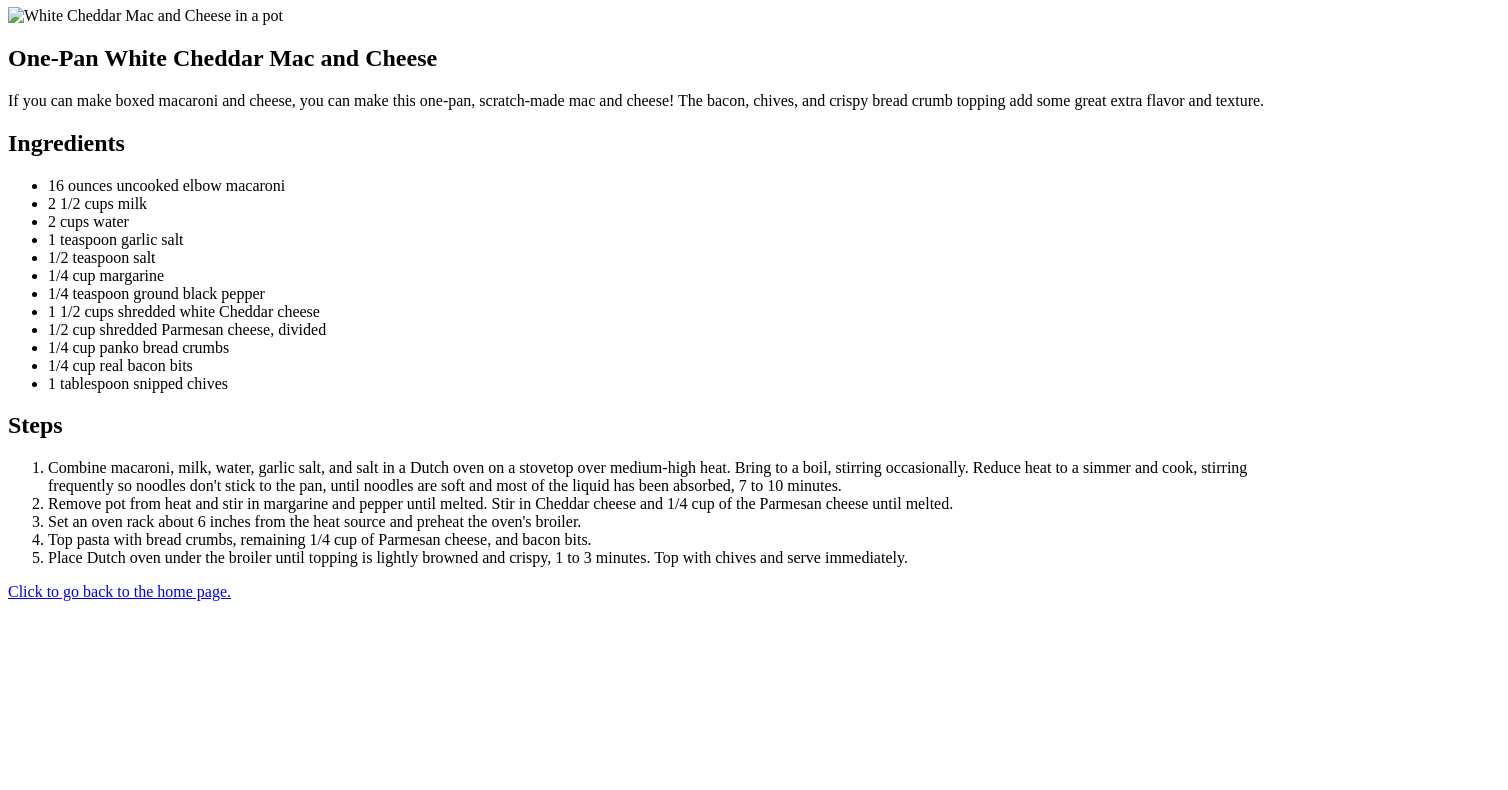
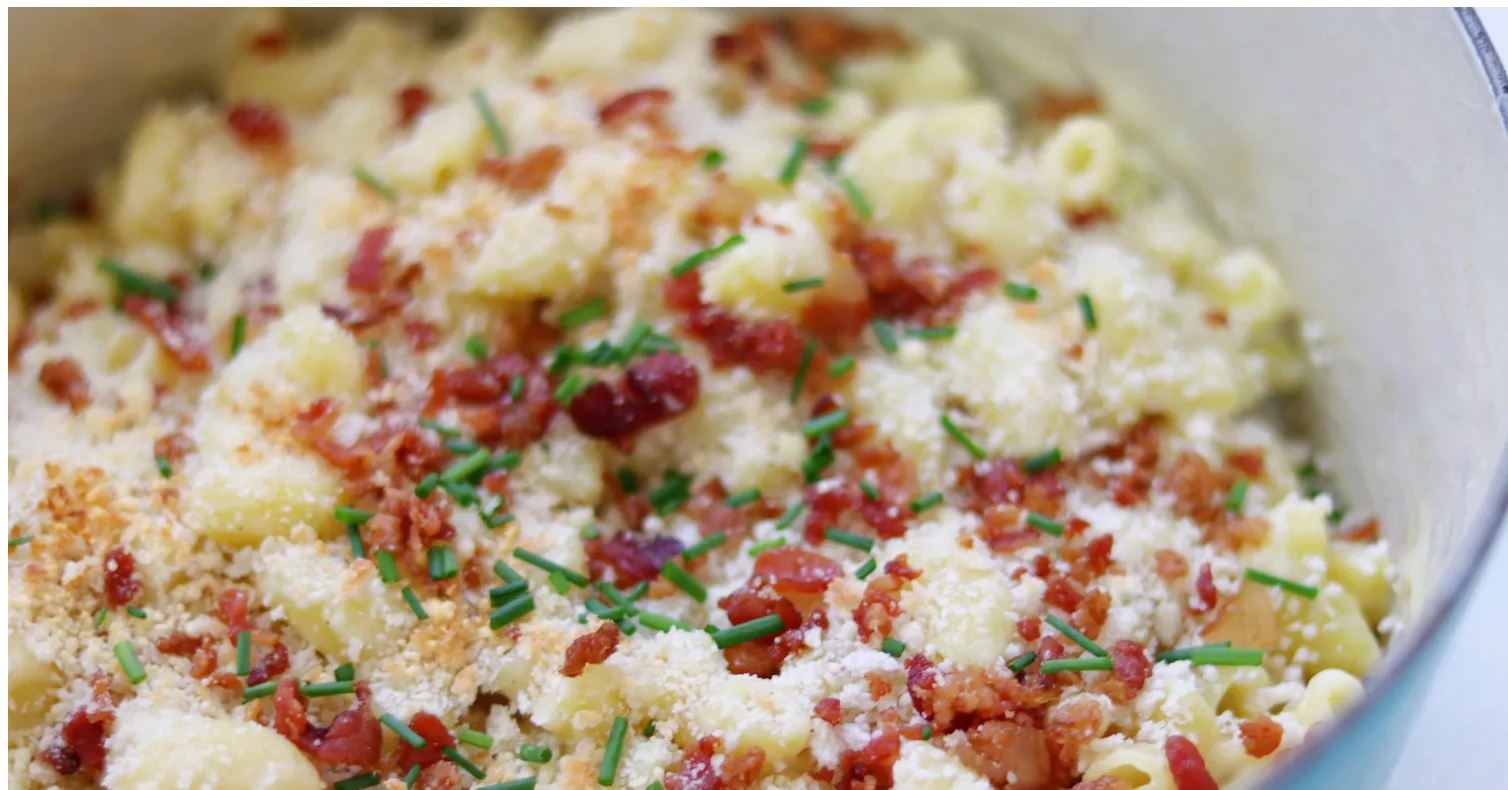
Before and after one commit to marcosbotello/odin-recipes, a plain HTML site: page recipes/white-cheddar-mac-and-cheese.html in a window 1280 px wide. Shown: the part 73-863 px from the top of the page, 1508 px wide, since content can reach past the window. Before the commit the page ends 800 px from the top, so only its background shows below. Drawn offline with Linux system fonts and the light colour scheme.

Commit message:
Fixed the img atribute.

```diff
--- a/recipes/white-cheddar-mac-and-cheese.html
+++ b/recipes/white-cheddar-mac-and-cheese.html
@@ -6,7 +6,7 @@
 </head>
 <body>
     <h1>White Cheddar Mac and Cheese Recipe</h1>
-    <img href="../images/macncheese.jpeg" alt="White Cheddar Mac and Cheese in a pot">
+    <img src="./../images/macncheese.jpeg" alt="White Cheddar Mac and Cheese in a pot">
     <h2>One-Pan White Cheddar Mac and Cheese</h2>
     <p>If you can make boxed macaroni and cheese, you can make this one-pan,
         scratch-made mac and cheese! The bacon, chives, and crispy bread
```
